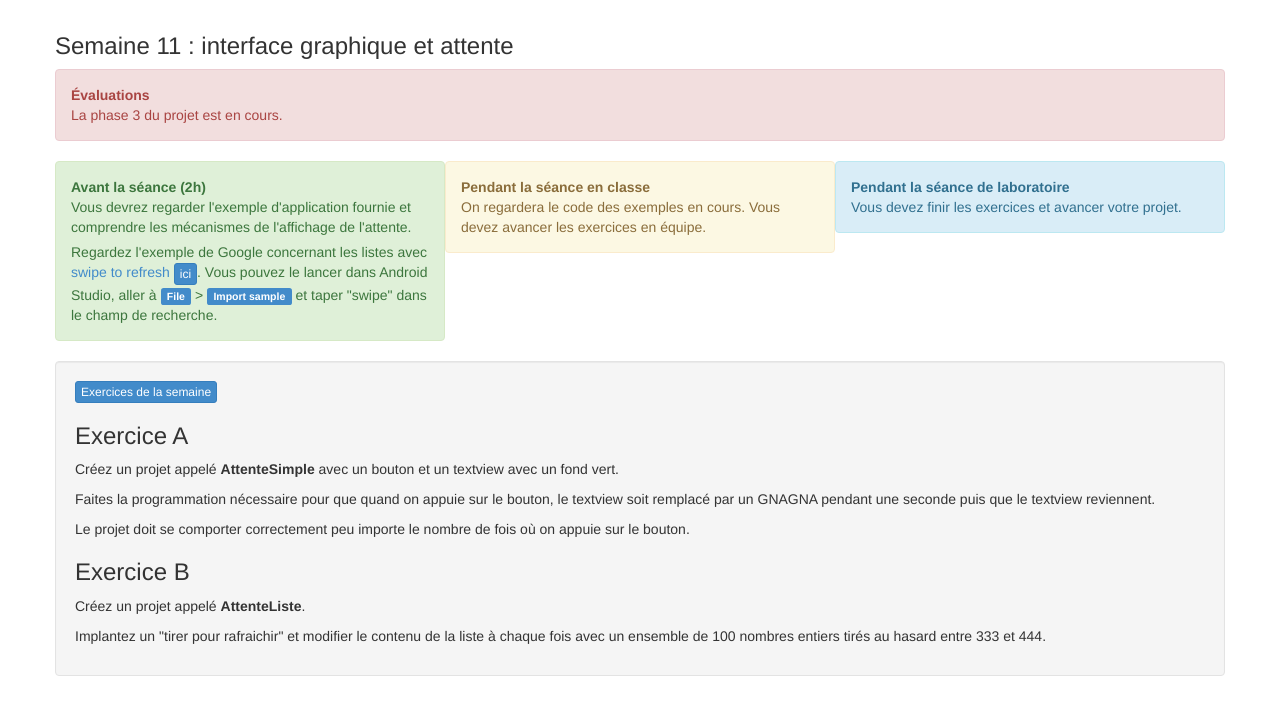
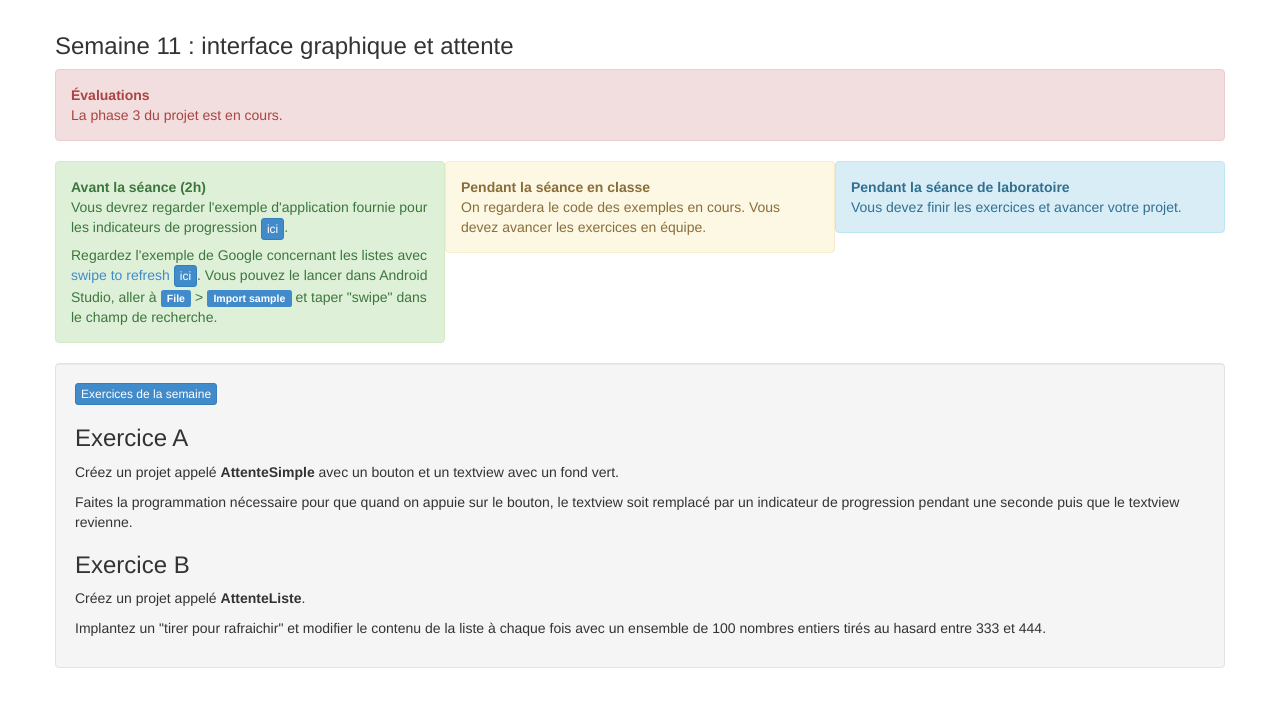
Before and after one commit to jorisdeguet/4205a5-Android, a plain HTML site: page s11.html in a window 1280 px wide. Shown: the part 57-772 px from the top of the page. Drawn offline with Linux system fonts and the light colour scheme.

Commit message:
Changement pour intégrer l'exemple dans le site pour progressera

```diff
--- a/s11.html
+++ b/s11.html
@@ -62,8 +62,8 @@
         <div class="col-md-4 alert alert-success">
           <strong>Avant la séance (2h)</strong>
           <p>
-            Vous devrez regarder l'exemple d'application fournie et
-            comprendre les mécanismes de l'affichage de l'attente.
+            Vous devrez regarder l'exemple d'application fournie pour les indicateurs de progression
+              <a class="btn btn-xs btn-primary" href="code/progressbar/">ici</a>.
           </p>
 		  <p>
 			Regardez l'exemple de Google concernant les listes avec
@@ -99,12 +99,7 @@
               </p>
               <p>
                 Faites la programmation nécessaire pour que quand on appuie sur le bouton,
-                le textview soit remplacé par un GNAGNA pendant une seconde puis que le textview
-                reviennent.
-              </p>
-              <p>
-                Le projet doit se comporter correctement peu importe le nombre de fois où on appuie
-                sur le bouton.
+                le textview soit remplacé par un indicateur de progression pendant une seconde puis que le textview revienne.
               </p>
               <h3>Exercice B</h3>
               <p>
```
